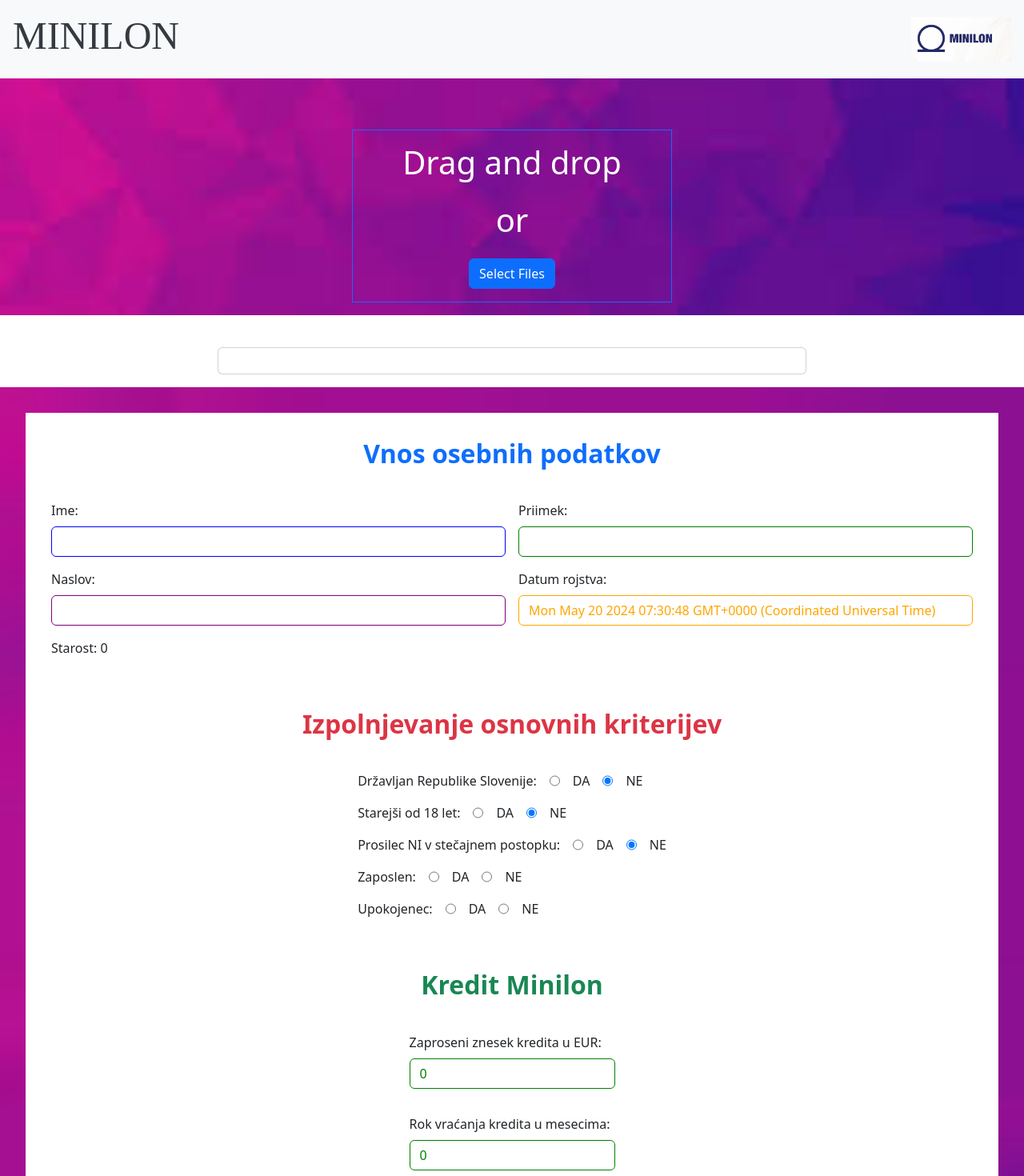
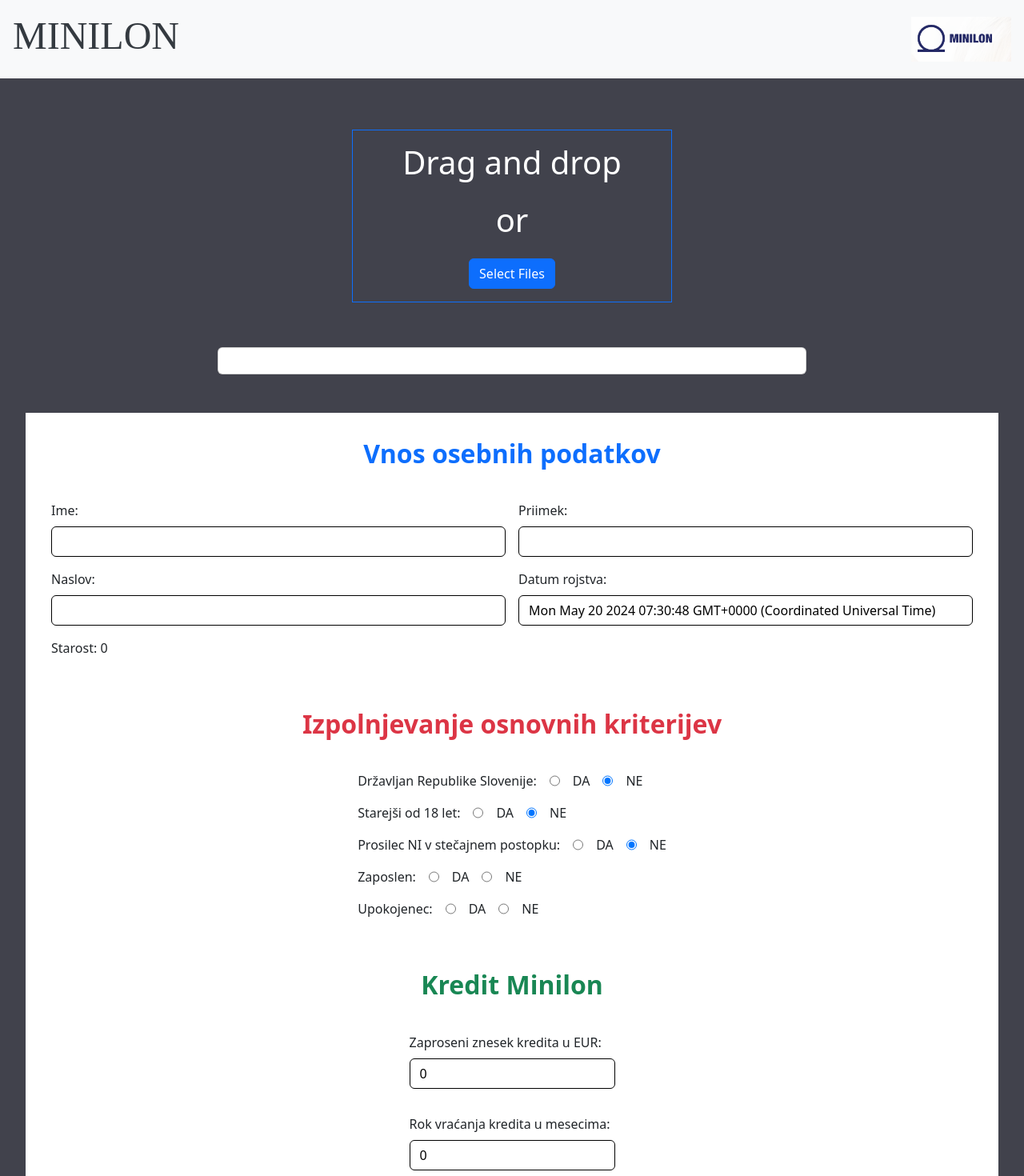
Before and after one commit to Valeri1234car/PRII, a React (Vite) app in the folder stran/praktikum-2-app/: page / in a window 1280 px wide. Shown: the top 1470 px of the page at 80% size. Built offline with nearby package versions, Linux system fonts and the light colour scheme.

Commit message:
Resevanje konfliktov in malenkosti

```diff
--- a/stran/praktikum-2-app/src/components/Inputs/KreditMinilon.tsx
+++ b/stran/praktikum-2-app/src/components/Inputs/KreditMinilon.tsx
@@ -27,11 +27,11 @@
             <div className="vnosnaPolja">
                 <div className="mb-3">
                     <label htmlFor="zaproseniKredit" className="form-label">Zaproseni znesek kredita u EUR:</label>
-                    <input type="number" className="form-control" name="zaproseniKredit" value={podatkiState.zaproseniKredit} onChange={HandleChange} style={{ borderColor: 'green', color: 'green' }}/>
+                    <input type="number" className="form-control" name="zaproseniKredit" value={podatkiState.zaproseniKredit} onChange={HandleChange} style={{ borderColor: 'black', color: 'black' }}/>
                 </div>
                 <div className="mb-3">
                     <label htmlFor="rokVracila" className="form-label">Rok vraćanja kredita u mesecima:</label>
-                    <input type="number" className="form-control" name="rokVracila" value={podatkiState.rokVracila} onChange={HandleChange} style={{ borderColor: 'green', color: 'green' }}/>
+                    <input type="number" className="form-control" name="rokVracila" value={podatkiState.rokVracila} onChange={HandleChange} style={{ borderColor: 'black', color: 'black' }}/>
                 </div>
                 <div className="mb-3">
                     <p>Mesečna anuiteta: {podatkiState.mesecnaAmuniteta}</p>
--- a/stran/praktikum-2-app/src/components/Inputs/OsebniPodatki.tsx
+++ b/stran/praktikum-2-app/src/components/Inputs/OsebniPodatki.tsx
@@ -33,19 +33,19 @@
             <div className="row g-3">
                 <div className="col-md-6">
                     <label htmlFor="ime" className="form-label">Ime:</label>
-                    <input type="text" className="form-control" name="ime" value={podatkiState.ime} onChange={HandleChange} style={{ borderColor: 'blue', color: 'blue' }}/>
+                    <input type="text" className="form-control" name="ime" value={podatkiState.ime} onChange={HandleChange} style={{ borderColor: 'black', color: 'black' }}/>
                 </div>
                 <div className="col-md-6">
                     <label htmlFor="priimek" className="form-label">Priimek:</label>
-                    <input type="text" className="form-control" name="priimek" value={podatkiState.priimek} onChange={HandleChange} style={{ borderColor: 'green', color: 'green' }}/>
+                    <input type="text" className="form-control" name="priimek" value={podatkiState.priimek} onChange={HandleChange} style={{ borderColor: 'black', color: 'black' }}/>
                 </div>
                 <div className="col-md-6">
                     <label htmlFor="naslov" className="form-label">Naslov:</label>
-                    <input type="text" className="form-control" name="naslov" value={podatkiState.naslov} onChange={HandleChange} style={{ borderColor: 'purple', color: 'purple' }}/>
+                    <input type="text" className="form-control" name="naslov" value={podatkiState.naslov} onChange={HandleChange} style={{ borderColor: 'black', color: 'black' }}/>
                 </div>
                 <div className="col-md-6">
                     <label htmlFor="datumRojstva" className="form-label">Datum rojstva:</label>
-                    <input type="text" className="form-control" name="datumRojstva" value={podatkiState.datumRojstva} onChange={HandleChange} style={{ borderColor: 'orange', color: 'orange' }}/>
+                    <input type="text" className="form-control" name="datumRojstva" value={podatkiState.datumRojstva} onChange={HandleChange} style={{ borderColor: 'black', color: 'black' }}/>
                 </div>
                 <div className="col-md-12">
                     <span className="d-block">Starost: {podatkiState.starost}</span>
--- a/stran/praktikum-2-app/src/index.css
+++ b/stran/praktikum-2-app/src/index.css
@@ -83,7 +83,8 @@
 }
 
 .main {
-  background-image: url('../logo/images.jpg');
+  /*background-image: url("../logo/images.jpg");*/
+  background-color: #41424c;
   background-size: cover;
   background-position: center;
   background-repeat: no-repeat;
@@ -91,7 +92,6 @@
   justify-content: center;
   align-items: center;
   padding: 2rem;
-  background-color: #f2f2f2;
   flex-direction: column;
   height: auto;
 }
@@ -120,6 +120,7 @@
   justify-content: center;
   flex-direction: column;
   align-items: center;
+  border-radius: 25px;
 }
 
 .vnosnoPoljePDF {
@@ -132,7 +133,8 @@
 }
 
 .oknoDrag {
-  background-image: url('../logo/images.jpg');
+  /*background-image: url("../logo/images.jpg");*/
+  background-color: #41424c;
   background-size: cover;
   background-position: center;
   background-repeat: no-repeat;
@@ -150,10 +152,11 @@
   align-items: center;
   justify-content: center;
   padding: 1rem;
+  background-color: #41424c;
 }
 
 .header-title {
-  font-family: 'Pacifico', cursive;
+  font-family: "Pacifico", cursive;
   font-size: 3rem;
   color: #343a40;
 }
```
